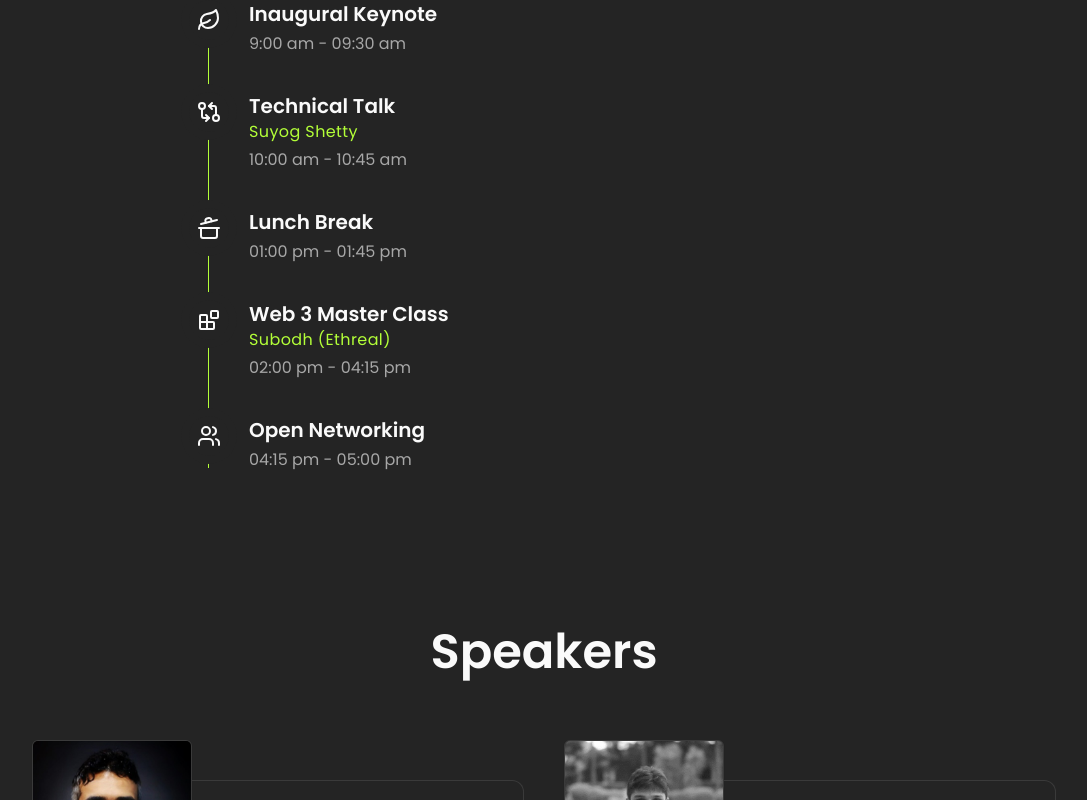
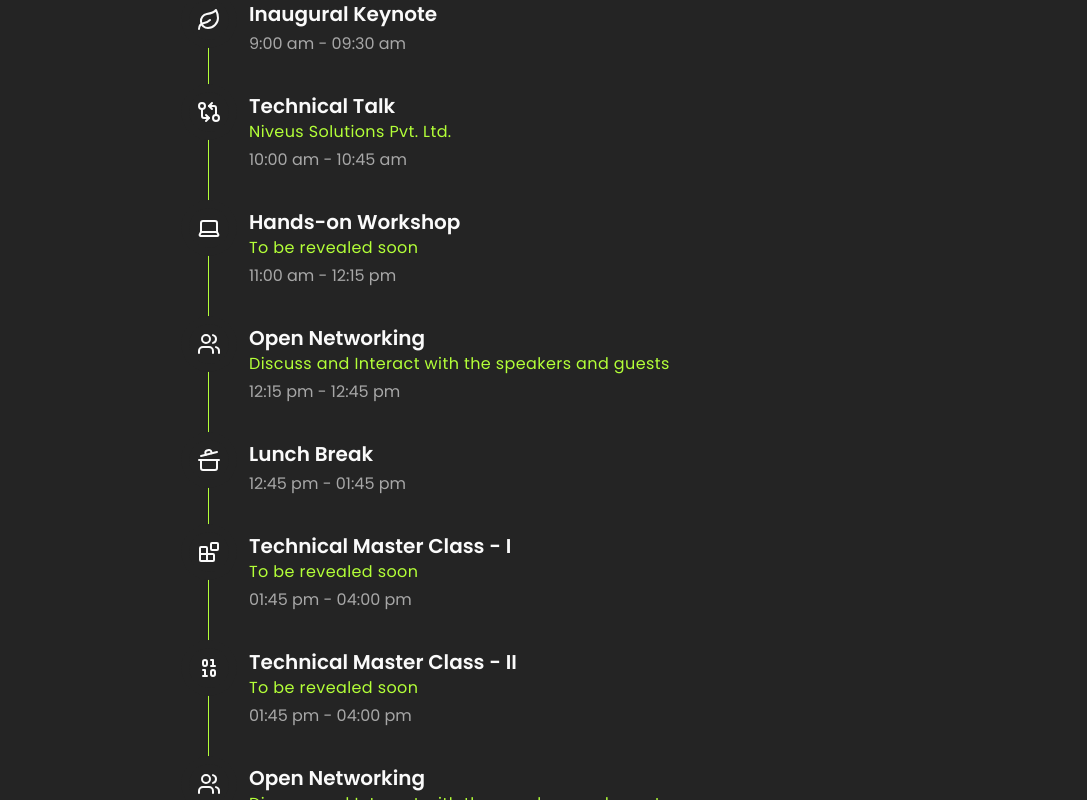
Before and after one commit to so-sc/devhost-2024, a Next.js app: page / in a window 1280 px wide. Shown: the part 1280-2080 px from the top of the page, without its empty margins (96-1183 px from the left). Built offline with nearby package versions, Linux system fonts and the light colour scheme.

Commit message:
rm: speakers

```diff
--- a/src/app/page.tsx
+++ b/src/app/page.tsx
@@ -35,7 +35,7 @@ export default function Home() {
       </div>
       <Counter />
       <Schedule />
-      <Speakers />
+      {/* <Speakers /> */}
       {/* <FAQ /> */}
     </main>
   );
--- a/src/components/Schedule.tsx
+++ b/src/components/Schedule.tsx
@@ -12,7 +12,9 @@ import {
   CookingPot,
   GitCompareArrows,
   Laptop2,
+  LaptopIcon,
   Leaf,
+  MicIcon,
   PartyPopper,
   ScrollIcon,
   SendToBack,
@@ -41,28 +43,49 @@ const scheduleData = [
         title: "Technical Talk",
         time: "10:00 am - 10:45 am",
         description: "",
-        speaker: "Suyog Shetty",
+        speaker: "Niveus Solutions Pvt. Ltd.",
+      },
+      {
+        icon: <LaptopIcon />,
+        title: "Hands-on Workshop",
+        time: "11:00 am - 12:15 pm",
+        description: "",
+        speaker: "To be revealed soon",
+      },
+      {
+        icon: <Users />,
+        title: "Open Networking",
+        time: "12:15 pm - 12:45 pm",
+        description: "",
+        speaker: "Discuss and Interact with the speakers and guests",
       },
       {
         icon: <CookingPot />,
         title: "Lunch Break",
-        time: "01:00 pm - 01:45 pm",
+        time: "12:45 pm - 01:45 pm",
         description: "",
         speaker: "",
       },
       {
         icon: <Blocks />,
-        title: "Web 3 Master Class",
-        time: "02:00 pm - 04:15 pm",
+        title: "Technical Master Class - I",
+        time: "01:45 pm - 04:00 pm",
         description: "",
-        speaker: "Subodh (Ethreal)",
+        speaker: "To be revealed soon",
+      },
+      {
+        icon: <Binary />,
+        title: "Technical Master Class - II",
+        time: "01:45 pm - 04:00 pm",
+        description: "",
+        speaker: "To be revealed soon",
       },
       {
         icon: <Users />,
         title: "Open Networking",
-        time: "04:15 pm - 05:00 pm",
+        time: "04:00 pm - 05:00 pm",
         description: "",
-        speaker: "",
+        speaker: "Discuss and Interact with the speakers and guests",
       },
     ],
   },
@@ -70,39 +93,75 @@ const scheduleData = [
     day: "15th June",
     events: [
       {
+        icon: <MicIcon />,
+        title: "Developer Talk",
+        time: "09:30 am - 10:15 am",
+        description: "",
+        speaker: "To be revealed soon",
+      },
+      {
         icon: <BrainCircuit />,
-        title: "Panel Discussion (Placement Ops)",
-        time: "10:45 am - 12:30 pm",
+        title: "Panel Discussion - InnoConnect Mangalore",
+        time: "10:30 am - 11:00 am",
         description: "",
-        speaker: "Shashir Shetty, Nikhil, Mohit Tahillani",
+        speaker: "To be revealed soon",
+      },
+      {
+        icon: <Binary />,
+        title: "Technical Talk",
+        time: "11:15 am - 12:00 pm",
+        description: "",
+        speaker: "To be revealed soon",
+      },
+      {
+        icon: <Users />,
+        title: "Open Networking",
+        time: "12:15 pm - 12:45 pm",
+        description: "",
+        speaker: "Discuss and Interact with the speakers and guests",
       },
       {
         icon: <Soup />,
         title: "Lunch Break",
-        time: "12:30 pm - 01:30 pm",
+        time: "12:45 pm - 01:45 pm",
         description: "",
-        speaker: "",
+        speaker: "To be revealed soon",
+      },
+      {
+        icon: <Brain />,
+        title: "Panel Discussion - Placements opportunities in tech",
+        time: "01:45 pm - 02:15 pm",
+        description: "",
+        speaker: "To be revealed soon",
       },
       {
         icon: <Workflow />,
         title: "Technical Talk",
         time: "01:45 pm - 02:30 pm",
         description: "",
-        speaker: "Swasthik Shetty (Google)",
+        speaker: "To be revealed soon",
+      },
+
+      {
+        icon: <Workflow />,
+        title: "Technical Talk",
+        time: "01:45 pm - 02:30 pm",
+        description: "",
+        speaker: "To be revealed soon",
       },
       {
         icon: <Brain />,
         title: "Panel Discussion (MAANG)",
         time: "02:45 pm - 04:15 pm",
         description: "",
-        speaker: "Prasanna",
+        speaker: "To be revealed soon",
       },
       {
         icon: <Users />,
         title: "Open Networking",
         time: "04:15 pm - 05:00 pm",
         description: "",
-        speaker: "",
+        speaker: "To be revealed soon",
       },
       {
         icon: <SendToBack />,
@@ -139,14 +198,14 @@ const scheduleData = [
         title: "Keynote by Judges",
         time: "04:30 pm - 04:45 pm",
         description: "",
-        speaker: "Sujith Kumar & Krishna Prasad Rao",
+        speaker: "To be revealed soon",
       },
       {
         icon: <PartyPopper />,
         title: "Participant Feedback",
         time: "04:45 pm - 05:00 pm",
         description: "",
-        speaker: "",
+        speaker: "To be revealed soon",
       },
     ],
   },
@@ -154,7 +213,7 @@ const scheduleData = [
 
 const Schedule = () => {
   return (
-    <div className="overflow-hidden pt-20 pb-10">
+    <div className="overflow-hidden pt-20 pb-20">
       <h1 className="select-none text-center text-4xl md:text-5xl font-semibold md:pb-10 pb-6">
         Schedule
       </h1>
```
